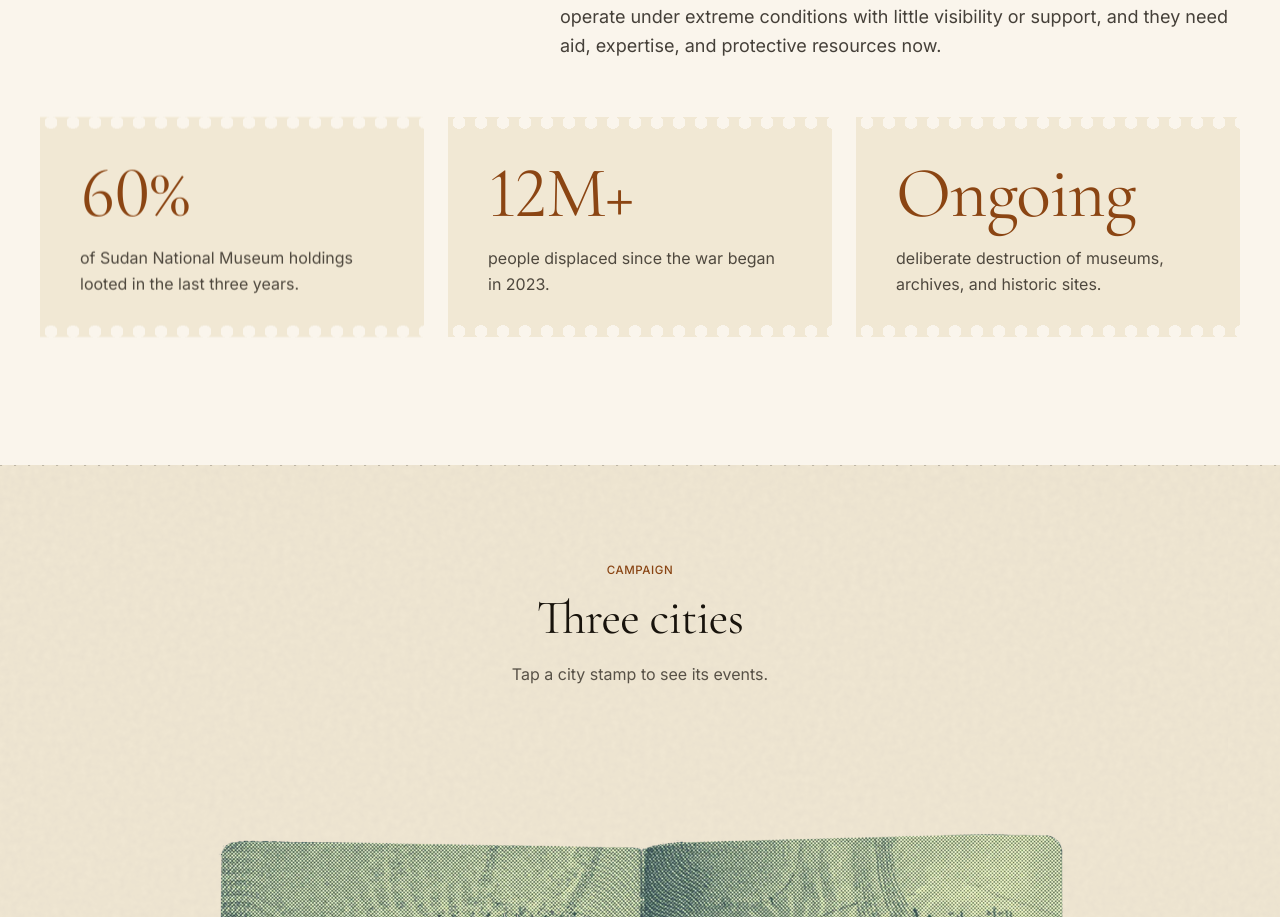
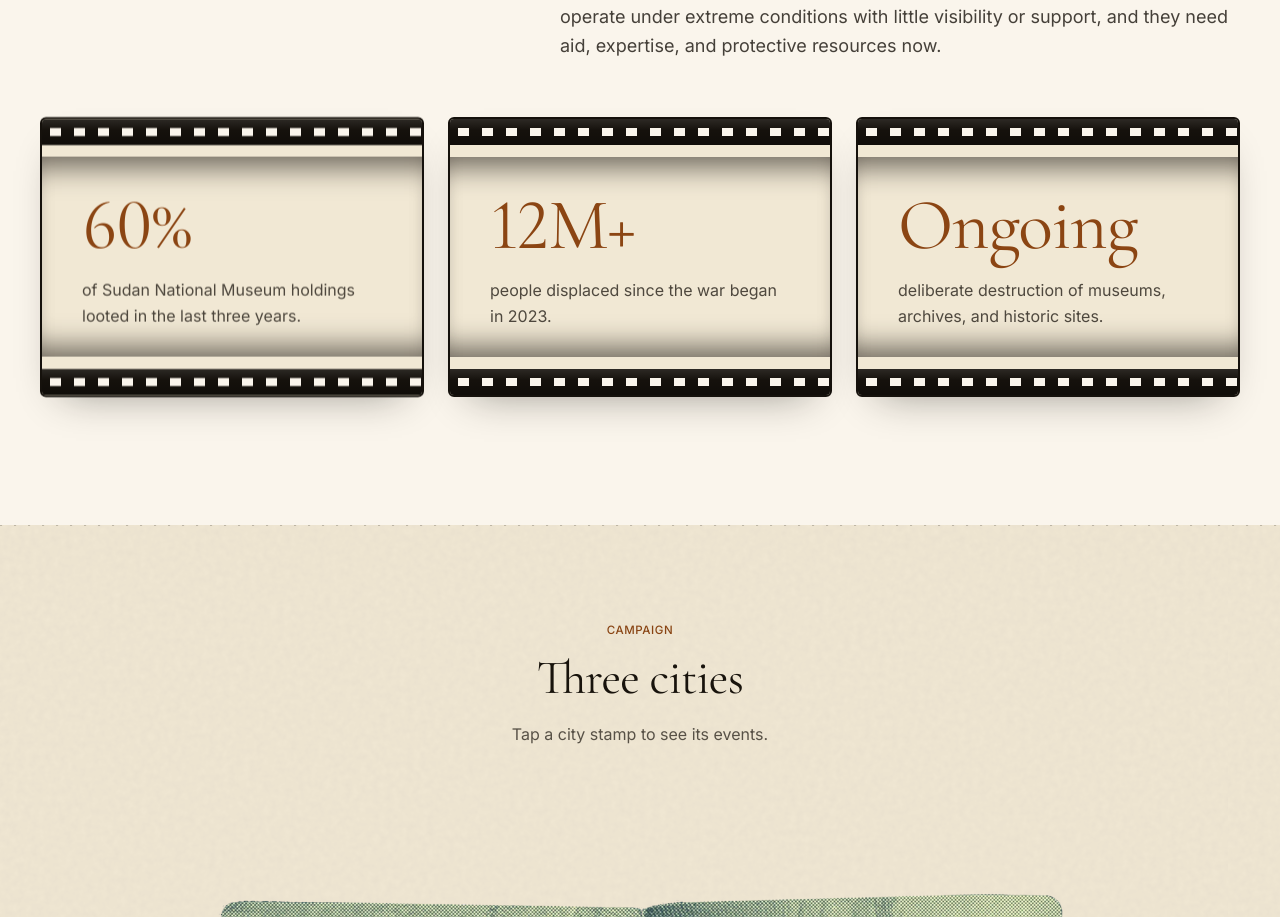
Before and after one commit to Returning-Sands/returning-sands, a Next.js app: page / in a window 1280 px wide. Shown: the part 1044-1961 px from the top of the page. Built offline with nearby package versions, Linux system fonts and the light colour scheme.

Commit message:
feat(home): Film-frame treatment for the three headline stats

```diff
--- a/app/components/home/Stake.tsx
+++ b/app/components/home/Stake.tsx
@@ -19,17 +19,13 @@ export function Stake({ t }: { t: SiteContent["stake"] }) {
 
         <ul className="grid sm:grid-cols-3 gap-6 mt-14 reveal-stagger">
           {t.stats.map((s, i) => (
-            <Reveal
-              as="li"
-              key={s.value}
-              className="perf bg-sand-100 p-8 sm:p-10 reveal"
-              style={{ ["--perf-bg" as string]: "var(--sand-50)" }}
-              delay={i * 110}
-            >
-              <p className="font-display text-6xl sm:text-7xl text-ochre-600 leading-none mb-4">
-                {s.value}
-              </p>
-              <p className="text-ink/75 leading-relaxed">{s.label}</p>
+            <Reveal as="li" key={s.value} className="film-frame reveal" delay={i * 110}>
+              <div className="film-frame-inner">
+                <p className="font-display text-6xl sm:text-7xl text-ochre-600 leading-none mb-4">
+                  {s.value}
+                </p>
+                <p className="text-ink/75 leading-relaxed">{s.label}</p>
+              </div>
             </Reveal>
           ))}
         </ul>
--- a/app/globals.css
+++ b/app/globals.css
@@ -392,3 +392,73 @@ html[lang="ar"] [lang="en"] .font-display {
 @media (prefers-reduced-motion: reduce) {
   .passport-stamp { opacity: 1; transform: none; filter: none; transition: none; }
 }
+
+/* ---------------------------------------------------------------------------
+   Film frame: a card that looks like one frame of 35mm film. Dark sprocket
+   strips run along the top and bottom with punched holes; the frame has a
+   black border and a soft inner vignette. Used for the headline stats.
+   ------------------------------------------------------------------------- */
+.film-frame {
+  --film: #15110c;
+  --film-hole: var(--sand-50);
+  position: relative;
+  border: 2px solid var(--film);
+  border-radius: 6px;
+  background: var(--sand-100);
+  padding-top: 38px;    /* room for the sprocket strip */
+  padding-bottom: 38px;
+  overflow: hidden;
+  box-shadow: 0 18px 40px -22px rgba(21, 17, 12, 0.45);
+}
+.film-frame::before,
+.film-frame::after {
+  content: "";
+  position: absolute;
+  left: 0;
+  right: 0;
+  height: 26px;
+  background-color: var(--film);
+  /* punched sprocket holes */
+  background-image: radial-gradient(
+    circle at 50% 50%,
+    var(--film-hole) 0 4px,
+    transparent 4.5px
+  );
+  background-size: 26px 26px;
+  background-position: 6px 0;
+  background-repeat: repeat-x;
+}
+.film-frame::before { top: 0; }
+.film-frame::after  { bottom: 0; }
+/* Rectangular sprocket holes read more like real film than round ones:
+   an 11px hole every 24px, with a slight gloss across the strip. */
+.film-frame::before,
+.film-frame::after {
+  background-image:
+    linear-gradient(90deg, var(--film-hole) 0 11px, transparent 11px),
+    linear-gradient(180deg, rgba(255,255,255,0.10), rgba(255,255,255,0) 45%, rgba(0,0,0,0.25));
+  background-size: 24px 8px, 100% 100%;
+  background-position: 8px 9px, 0 0;
+  background-repeat: repeat-x, no-repeat;
+}
+/* Inner shading so the frame edges feel darker, like light falling off. */
+.film-frame > .film-frame-inner {
+  position: relative;
+  box-shadow:
+    inset 0 30px 28px -20px rgba(21, 17, 12, 0.6),
+    inset 0 -30px 28px -20px rgba(21, 17, 12, 0.6);
+  padding: 1.75rem 2rem 1.5rem;
+}
+@media (min-width: 640px) {
+  .film-frame > .film-frame-inner { padding: 2rem 2.5rem 1.75rem; }
+}
+/* Tiny frame number, like edge markings on a strip. */
+.film-frame > .film-frame-index {
+  position: absolute;
+  bottom: 7px;
+  inset-inline-end: 12px;
+  font-size: 0.6rem;
+  letter-spacing: 0.18em;
+  color: var(--sand-300);
+  z-index: 1;
+}
```
